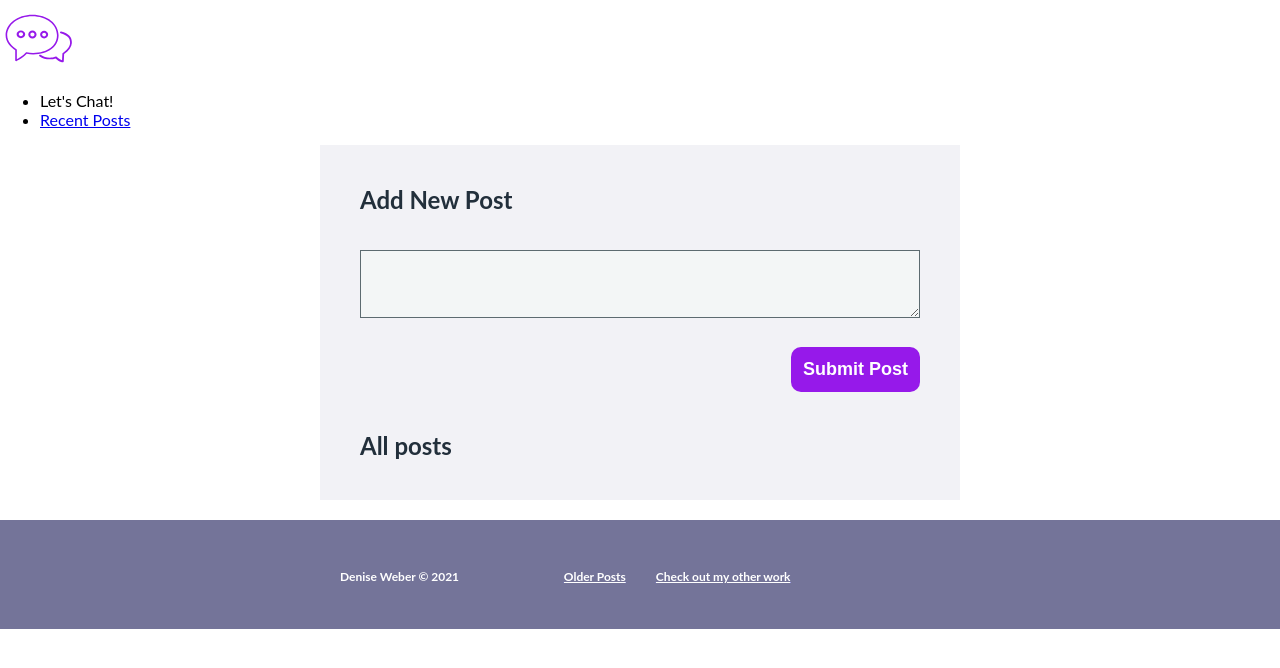
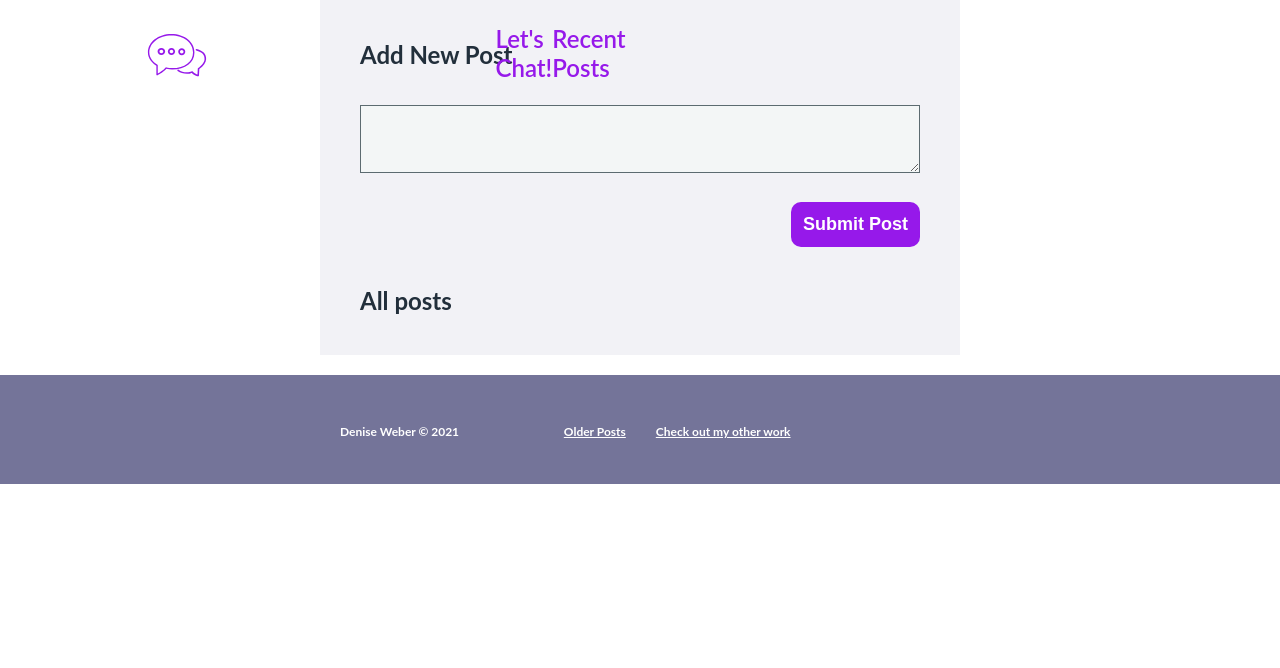
Before and after one commit to dweber0001/python-web-app, a Flask app: page / in a window 1280 px wide. Shown: the top 668 px of the page. Run offline with Flask 2, Linux system fonts and the light colour scheme; data that the repository does not hold is empty.

Commit message:
Update styles.css

```diff
--- a/static/css/styles.css
+++ b/static/css/styles.css
@@ -13,52 +13,93 @@ body {
     margin: 0;
 }
 
-.navbar {
+li {
+    list-style: none;
+}
+a {
+    color: #9619ea;
+    text-decoration: none;
+}
+header {
+    position: fixed;
+    top: 0;
+    right: 0;
+    left: 0;
+    min-height:90px;
     max-width: 680px;
-    margin: 30px auto 40px auto;
     padding: 0 10px;
     color: #9619ea;
     font-weight: 600;
     display: flex;
     flex-direction: row;
-    justify-content: space-between;
+    justify-content: space-around;
+    align-items: center;
+}
+@media(max-width: 375px) {
+    header {
+        flex-wrap: wrap;
+    }
+}
+.logo{
+    width: 72px;
+}
+@media(max-width: 375px){
+    .logo {
+        width: 100%;
+         position: relative;
+    }
+}
+.logo > img {
+    width: 100%;
+    height: 100%;
+    max-width: 90px;
+    display: flex;
+    justify-content: center;
+    align-items: center;
+    text-align: center;
+    margin-left: 8px;
+}
+@media(max-width: 375px) {
+    .logo > img {
+        margin: 0 auto;
+        width: 100%;
+        height:100%;
+        max-width: 110px;
+    }
 }
 
-.navbar_brand {
-    display: flex;
-    align-items: center;
-     color: #9619ea;
+nav {
     font-weight: 600;
-}
-img {
-    margin-right: 30px;
-    font-weight: 600;
-}
-/* .navbar__logo {
-
-     color: #9619ea;
-    font-weight: 600;
-} */
-.navbar__navigation {
-    display: flex
-    flex-direction: row;
-    padding: 0;
-    list-style: none;
-    color: #9619ea;
-    font-weight: 600;
-    font-size: 23px;
+    font-size: 24px;
 }
 
-.navbar__navigation-item {
-    margin-left: 30px;
-    font-size: 23px;
-
+@media (max-width: 375px) {
+    nav {
+        width: 100%;
+        font-size: 22px;
+        display: flex;
+        flex-direction: column;
+        align-items: center;
+        text-align: center;
+        padding: 0 20px;
+        margin-bottom: 10px;
+    }
+    nav > li {
+        padding: 5px;
+    }
 }
-
-.navbar__link {
-    text-decoration: none;
-    color: inherit;
+nav > ul {
+    width: 90px;
     font-weight: 600;
+    display: flex;
+    flex-direction: row;
+    justify-content: space-around;
+}
+@media(max-width: 375px) {
+    nav > ul {
+        flex-direction: column;
+        padding: 0;
+    }
 }
 
 .main {
```
